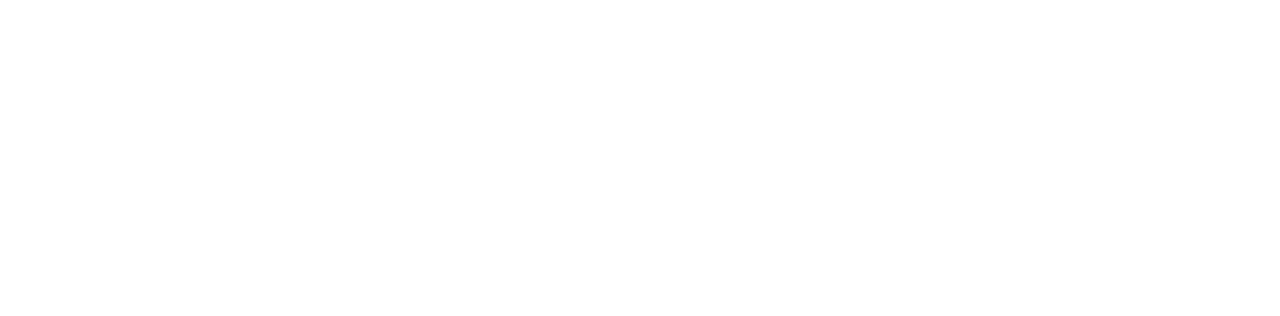
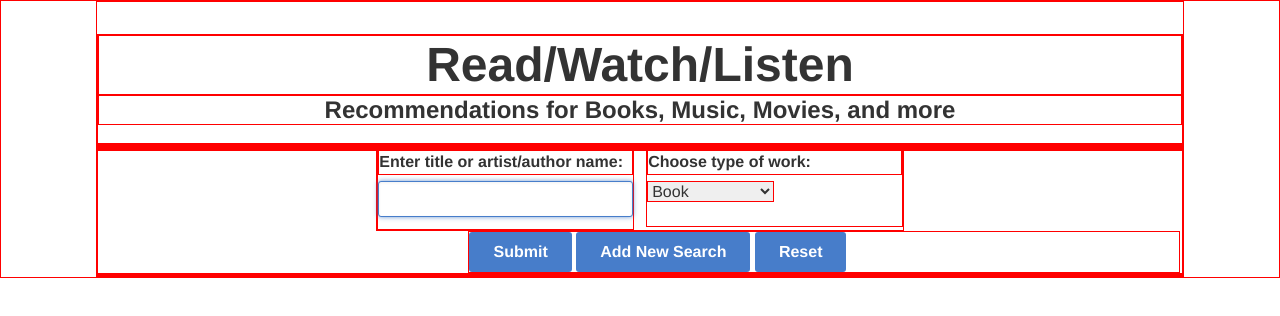
Before and after one commit to jstrother/read-watch-listen, a plain HTML site: page index.html in a window 1280 px wide. Drawn offline with Linux system fonts and the light colour scheme.

Commit message:
html/scss added, js in process

```diff
--- a/css/_myVariables.scss
+++ b/css/_myVariables.scss
@@ -0,0 +1 @@
+$testBorder: 1px solid red;
--- a/css/main.scss
+++ b/css/main.scss
@@ -0,0 +1,40 @@
+@import 'bourbon/bourbon';
+@import 'base/base';
+@import 'neat/neat';
+@import 'myVariables';
+@import 'breakpoints';
+
+* {
+    border: $testBorder
+}
+body {
+    @include outer-container;;
+}
+header {
+    margin-top: 2em;
+    text-align: center;
+    h1 {
+        font-size: 3em;
+    }
+    h3 {
+        font-size: 1.5em;
+        margin-top: -1.5em;
+    }
+}
+main {
+    @include outer-container;
+    .search-field {
+        @include shift(3);
+        @include span-columns(6);
+    }
+    #search-input {
+        @include span-columns(6);
+    }
+    #search-type {
+        @include span-columns(6);
+    }
+    #button-container {
+        @include span-columns(8);
+        @include shift(4);
+    }
+}
--- a/index.html
+++ b/index.html
@@ -3,8 +3,48 @@
 <head>
     <meta charset="UTF-8">
     <title>Read/Watch/Listen</title>
+    <link rel="stylesheet" href="css/normalize.css">
+    <link rel="stylesheet" href="css/main.css">
 </head>
 <body>
+    <header>
+        <h1>Read/Watch/Listen</h1>
+        <h3>Recommendations for Books, Music, Movies, and more</h3>
+        <!--Using TasteKid API-->
+    </header>
+    <main>
+        <section id="search">
+            <form id="search-form">
+                <div class="search-field">
+                    <div id="search-input">
+                        <label for="search-term">Enter title or artist/author name:</label>
+                        <input type="text" name="search-term" id="search-term" autofocus>
+                    </div>
+                    <div id="search-type">
+                        <label for="type">Choose type of work:</label>
+                        <select name="type" id="type">
+                            <option value="book">Book</option>
+                            <option value="author">Author</option>
+                            <option value="movie">Movie</option>
+                            <option value="show">TV Show</option>
+                            <option value="band">Band/Musician</option>
+                            <option value="game">Game</option>
+                        </select>
+                    </div>
+                </div>
+                <div id="button-container">
+                    <button type="submit" name="Submit" id="submit">Submit</button>
+                    <button type="button" name="NewSearch" id="new-search">Add New Search</button>
+                    <button type="button" name="Reset" id="reset">Reset</button>
+                </div>
+            </form>
+        </section>
+        <section id="display">
 
+        </section>
+    </main>
+    <footer>
+        <!--a Jim Strother project-->
+    </footer>
 </body>
 </html>
--- a/js/scripts.js
+++ b/js/scripts.js
@@ -13,7 +13,6 @@ function makeAjaxRequest(url,params,dataType,type,done) {
 	dataType = (typeof(dataType) == 'undefined') ? 'jsonp' : dataType;
 	type = (typeof(type) == 'undefined') ? 'GET' : type;
 	done = (typeof(done) == 'undefined') ? null : done;
-
 	$.ajax({
     	url:url,
     	data:params,
```
Also changed, not shown: css/_breakpoints.scss (added), css/main.css (added).
